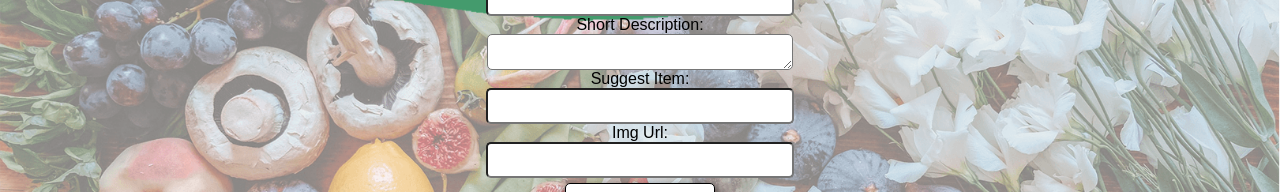
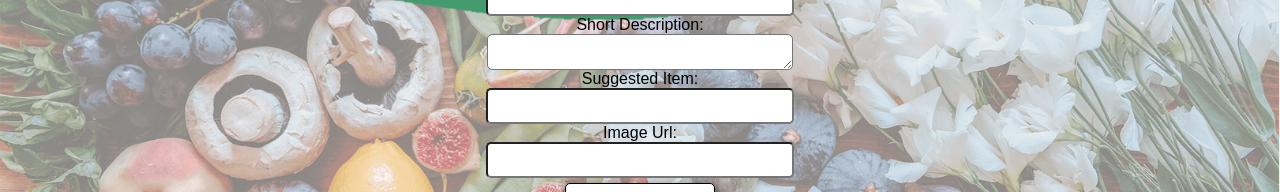
Before and after one commit to RobertsonTanya/Neighborhood-Bartering, a React (Create React App) app in the folder client/: page /update/1 in a window 1280 px wide. Shown: the part 213-405 px from the top of the page. Built offline with nearby package versions, Linux system fonts and the light colour scheme; no server answers.

Commit message:
reestablish error messages and add as needed forms

```diff
--- a/client/src/components/CreateItemForm.js
+++ b/client/src/components/CreateItemForm.js
@@ -1,21 +1,23 @@
 import React, { useState } from "react";
+import { useNavigate } from "react-router-dom";
 import axios from "axios";
-import { Link, useNavigate } from "react-router-dom";
+
 import Header from "./Header";
+
 import styles from "../styles/createItemForm.module.css";
+
 
 const CreateItemForm = (props) => {
   const { user, setUser } = props;
+
   const [itemName, setItemName] = useState("");
   const [description, setDescription] = useState("");
   const [sugItem, setSugItem] = useState("");
   const [imgUrl, setImgUrl] = useState("");
-  const [altTrade, setAltTrade] = useState("");
-  const [altMessage, setAltMessage] = useState("");
-  // const [createdBy, setCreatedBy] = useState("");
-  // const [date, setDate] = useState(""); >> update model with "date: type" with date validators
   const [errors, setErrors] = useState({});
+
   const navigate = useNavigate();
+
 
   const onSubmitHandler = (e) => {
     e.preventDefault();
@@ -45,10 +47,11 @@ const CreateItemForm = (props) => {
       })
       .catch((err) => {
         console.log(err);
-        console.log(err.response.data.error.errors);
-        setErrors(err.response.data.error.errors);
+        console.log(err.response.data.errors);
+        setErrors(err.response.data.errors);
       });
   };
+
 
   return (
     <div className={`container ${styles.container}`}>
@@ -63,7 +66,8 @@ const CreateItemForm = (props) => {
             value={itemName}
             onChange={(e) => setItemName(e.target.value)}
           />
-          {/* {errors.itemName ? <p>{errors.itemName.message}</p> : null} */}
+          {errors.itemName ? <p className={`error ${styles.errors}`}>{errors.itemName.message}</p> : null}
+
 
           <label>Short Description: </label>
           <textarea
@@ -73,7 +77,9 @@ const CreateItemForm = (props) => {
             value={description}
             onChange={(e) => setDescription(e.target.value)}
           />
-          {/* {errors.description ? <p>{errors.description.message}</p> : null} */}
+          {errors.description ? <p className={`error ${styles.errors}`}>{errors.description.message}</p> : null}
+
+
           <label>Suggested Item: </label>
           <input
             className={styles.input}
@@ -82,7 +88,9 @@ const CreateItemForm = (props) => {
             value={sugItem}
             onChange={(e) => setSugItem(e.target.value)}
           />
-          {/* {errors.sugItem ? <p>{errors.sugItem.message}</p> : null}  */}
+          {errors.sugItem ? <p className={`error ${styles.errors}`}>{errors.sugItem.message}</p> : null}
+
+
           <label>Image Url: </label>
           <input
             className={styles.input}
@@ -91,7 +99,9 @@ const CreateItemForm = (props) => {
             value={imgUrl}
             onChange={(e) => setImgUrl(e.target.value)}
           />
-          {/* {errors.imgUrl ? <p>{errors.imgUrl.message}</p> : null} */}
+          {errors.imgUrl ? <p className={`error ${styles.errors}`}>{errors.imgUrl.message}</p> : null}
+
+
           <div className={styles.addBtnContainer}>
             <input
               className={styles.addItemBtn}
--- a/client/src/components/UpdateMyItems.js
+++ b/client/src/components/UpdateMyItems.js
@@ -1,16 +1,22 @@
 import React, { useState, useEffect } from "react";
+import { useNavigate, useParams } from "react-router-dom";
 import axios from "axios";
-import { useNavigate, useParams } from "react-router-dom";
+
 import Header from "./Header";
+
 import styles from "../styles/updateMyItems.module.css";
+
 
 const UpdateMyItems = (props) => {
   const { user, setUser } = props;
   const { id } = useParams();
+
   const [itemName, setItemName] = useState("");
   const [description, setDescription] = useState("");
   const [sugItem, setSugItem] = useState("");
   const [imgUrl, setImgUrl] = useState("");
+  const [errors, setErrors] = useState({});
+
   const navigate = useNavigate();
 
   useEffect(() => {
@@ -43,8 +49,11 @@ const UpdateMyItems = (props) => {
       })
       .catch((err) => {
         console.log(err);
+        console.log(err.response.data.errors);
+        setErrors(err.response.data.errors);
       });
   };
+
 
   return (
     <div className={`container ${styles.container}`}>
@@ -59,6 +68,9 @@ const UpdateMyItems = (props) => {
             value={itemName}
             onChange={(e) => setItemName(e.target.value)}
           />
+          {errors.itemName ? <p className={`error ${styles.errors}`}>{errors.itemName.message}</p> : null}
+
+
           <label>Short Description: </label>
           <textarea
             className={styles.input}
@@ -67,7 +79,10 @@ const UpdateMyItems = (props) => {
             value={description}
             onChange={(e) => setDescription(e.target.value)}
           />
-          <label>Suggest Item: </label>
+          {errors.description ? <p className={`error ${styles.errors}`}>{errors.description.message}</p> : null}
+
+
+          <label>Suggested Item: </label>
           <input
             className={styles.input}
             name="sugItem"
@@ -75,7 +90,10 @@ const UpdateMyItems = (props) => {
             value={sugItem}
             onChange={(e) => setSugItem(e.target.value)}
           />
-          <label>Img Url: </label>
+          {errors.sugItem ? <p className={`error ${styles.errors}`}>{errors.sugItem.message}</p> : null}
+
+
+          <label>Image Url: </label>
           <input
             className={styles.input}
             name="imgUrl"
@@ -83,6 +101,9 @@ const UpdateMyItems = (props) => {
             value={imgUrl}
             onChange={(e) => setImgUrl(e.target.value)}
           />
+          {errors.imgUrl ? <p className={`error ${styles.errors}`}>{errors.imgUrl.message}</p> : null}
+
+
           <div className={styles.addBtnContainer}>
             <input
               className={styles.addItemBtn}
--- a/client/src/styles/createItemForm.module.css
+++ b/client/src/styles/createItemForm.module.css
@@ -60,3 +60,7 @@ label {
   background-color: #f1f086;
   transform: translateY(4px);
 }
+
+.errors {
+  margin-top: -5px;
+}
--- a/client/src/styles/updateMyItems.module.css
+++ b/client/src/styles/updateMyItems.module.css
@@ -59,3 +59,7 @@ label {
   box-shadow: 0px 5px 10px black;
   transform: translateY(4px);
 }
+
+.errors {
+  margin-top: -5px;
+}
```
